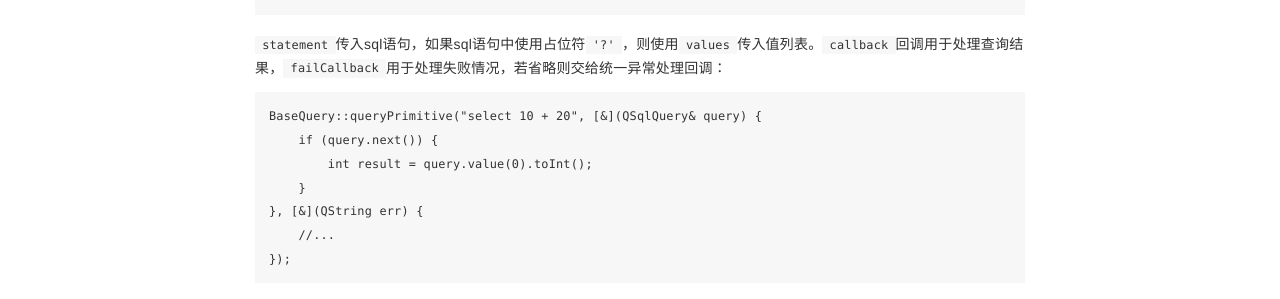
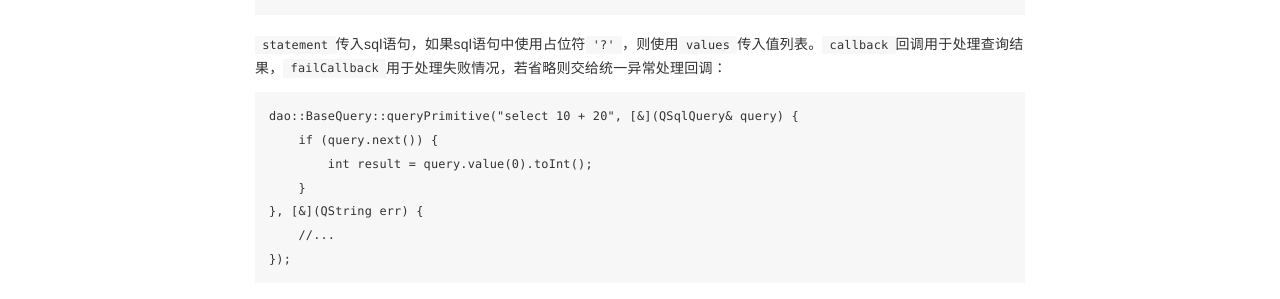
Before and after one commit to daonvshu/QtDao, a Jekyll site: the page built from _pages/functions/08_custom.md, in a window 1280 px wide. Shown: the part 2650-2949 px from the top of the page. Built offline with Jekyll 4.4.1, drawn with Linux system fonts in a browser that asks for light colours; nearby versions of some CDN libraries.

````diff
--- a/_pages/functions/08_custom.md
+++ b/_pages/functions/08_custom.md
@@ -123,7 +123,7 @@ static void BaseQuery::queryPrimitive(
 `statement`传入sql语句，如果sql语句中使用占位符`'?'`，则使用`values`传入值列表。`callback`回调用于处理查询结果，`failCallback`用于处理失败情况，若省略则交给统一异常处理回调：
 
 ```cpp
-BaseQuery::queryPrimitive("select 10 + 20", [&](QSqlQuery& query) {
+dao::BaseQuery::queryPrimitive("select 10 + 20", [&](QSqlQuery& query) {
     if (query.next()) {
         int result = query.value(0).toInt();
     }
````
Also changed, not shown: _pages/config/03_init.md (+2 -0 lines).
